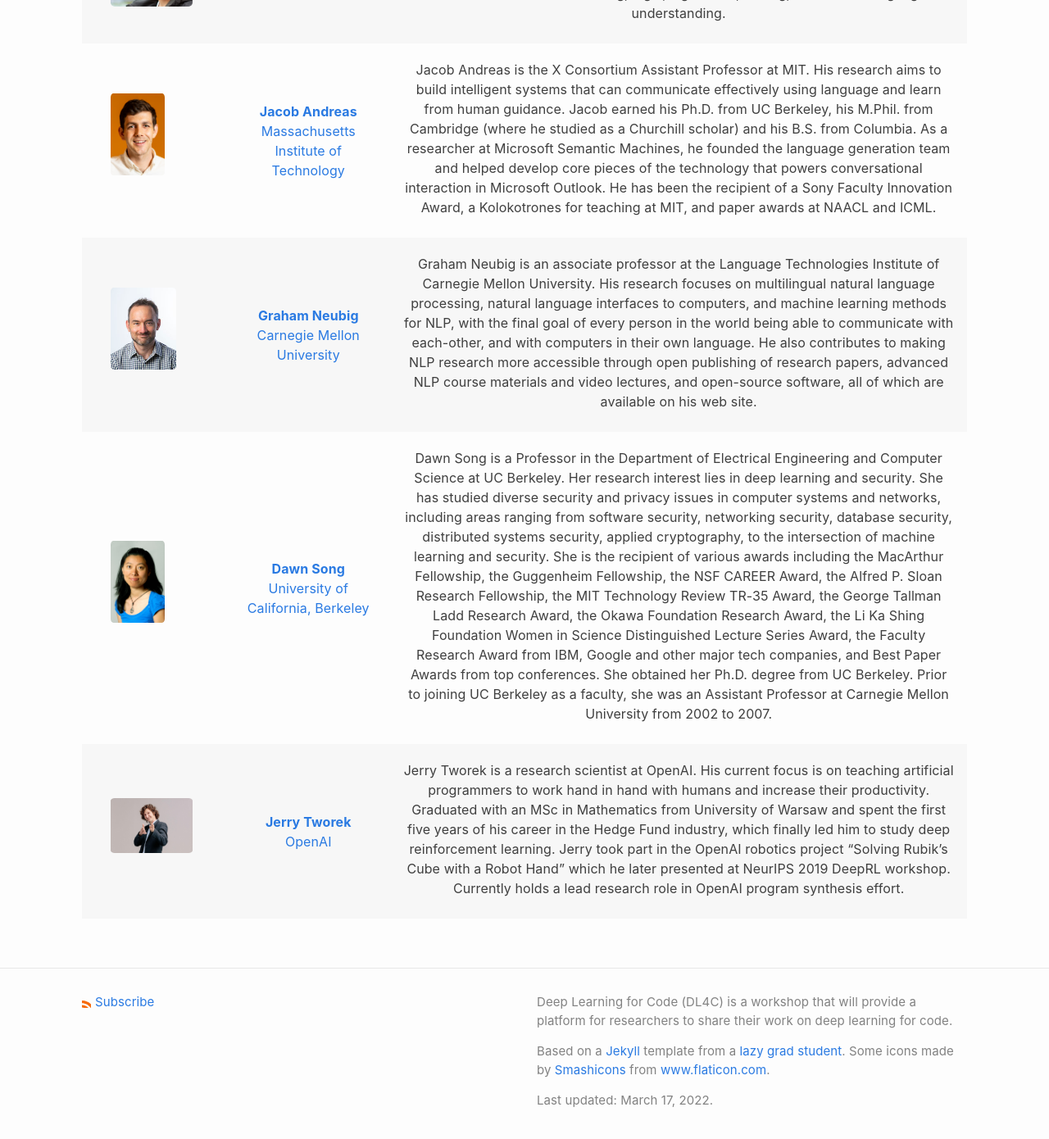
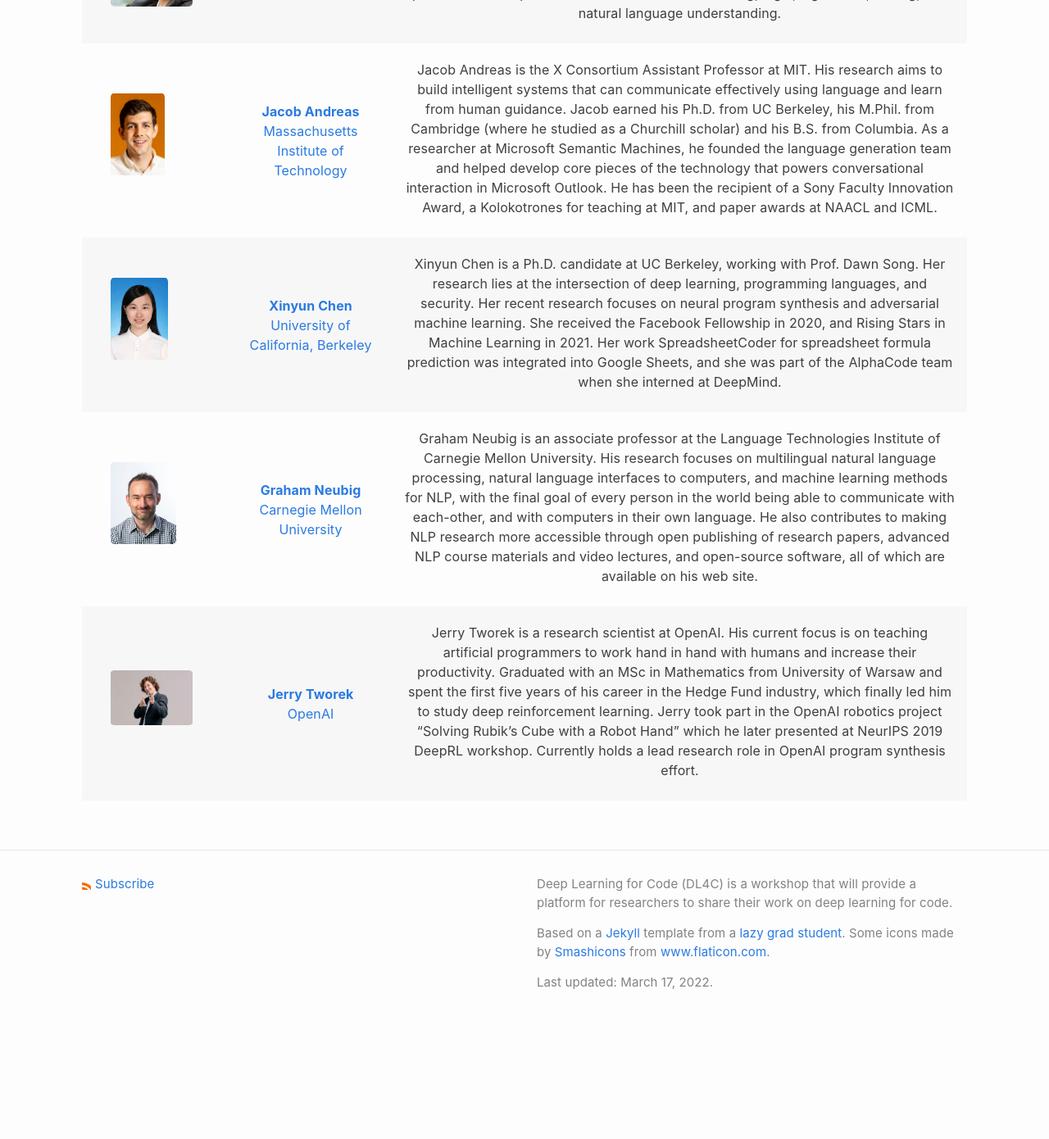
Before and after one commit to SivilTaram/dl4c.github.io, a Jekyll site: the page built from speakers.md, in a window 1280 px wide and 1400 px high, scrolled down 733 px. Shown: the top 1390 px of the window at 82% size. Built offline with Jekyll 4.4.1, drawn with Linux system fonts in a browser that asks for light colours; after the commit the page ends 1989 px from its top, so only the background shows below that.

Commit message:
Updated Speakers

```diff
--- a/_speakers/song.md
+++ /dev/null
@@ -1,19 +0,0 @@
----
-# Name of the speaker
-name: Dawn Song
-
-# Link to the speaker's webpage
-webpage: https://people.eecs.berkeley.edu/~dawnsong/
-
-# Primary affiliation of the speaker
-affil: University of California, Berkeley
-# Link to the speaker's primary affiliation
-affil_link: https://eecs.berkeley.edu/
-
-# An image of the speaker (square aspect ratio works the best) (place in the `assets/img/speakers` directory)
-img:
-    - song.jpg
----
-
-<!-- Whatever you write below will show up as the speaker's bio -->
-Dawn Song is a Professor in the Department of Electrical Engineering and Computer Science at UC Berkeley. Her research interest lies in deep learning and security. She has studied diverse security and privacy issues in computer systems and networks, including areas ranging from software security, networking security, database security, distributed systems security, applied cryptography, to the intersection of machine learning and security. She is the recipient of various awards including the MacArthur Fellowship, the Guggenheim Fellowship, the NSF CAREER Award, the Alfred P. Sloan Research Fellowship, the MIT Technology Review TR-35 Award, the George Tallman Ladd Research Award, the Okawa Foundation Research Award, the Li Ka Shing Foundation Women in Science Distinguished Lecture Series Award, the Faculty Research Award from IBM, Google and other major tech companies, and Best Paper Awards from top conferences. She obtained her Ph.D. degree from UC Berkeley. Prior to joining UC Berkeley as a faculty, she was an Assistant Professor at Carnegie Mellon University from 2002 to 2007.
```
Also changed, not shown: _schedule/chen.md (renamed from _schedule/song.md, +3 -3 lines), _speakers/chen.md (added, +19 -0 lines), assets/img/speakers/XinyunChen.jpg (added), assets/img/speakers/song.jpg (deleted).
